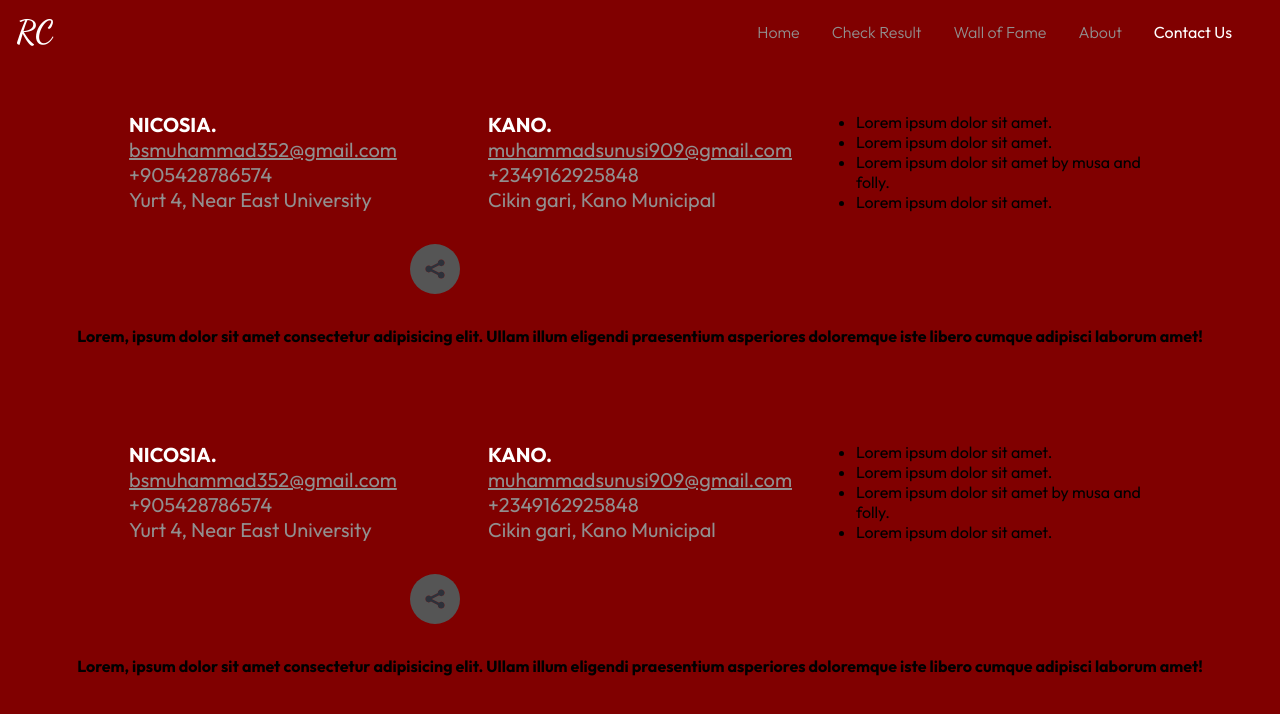
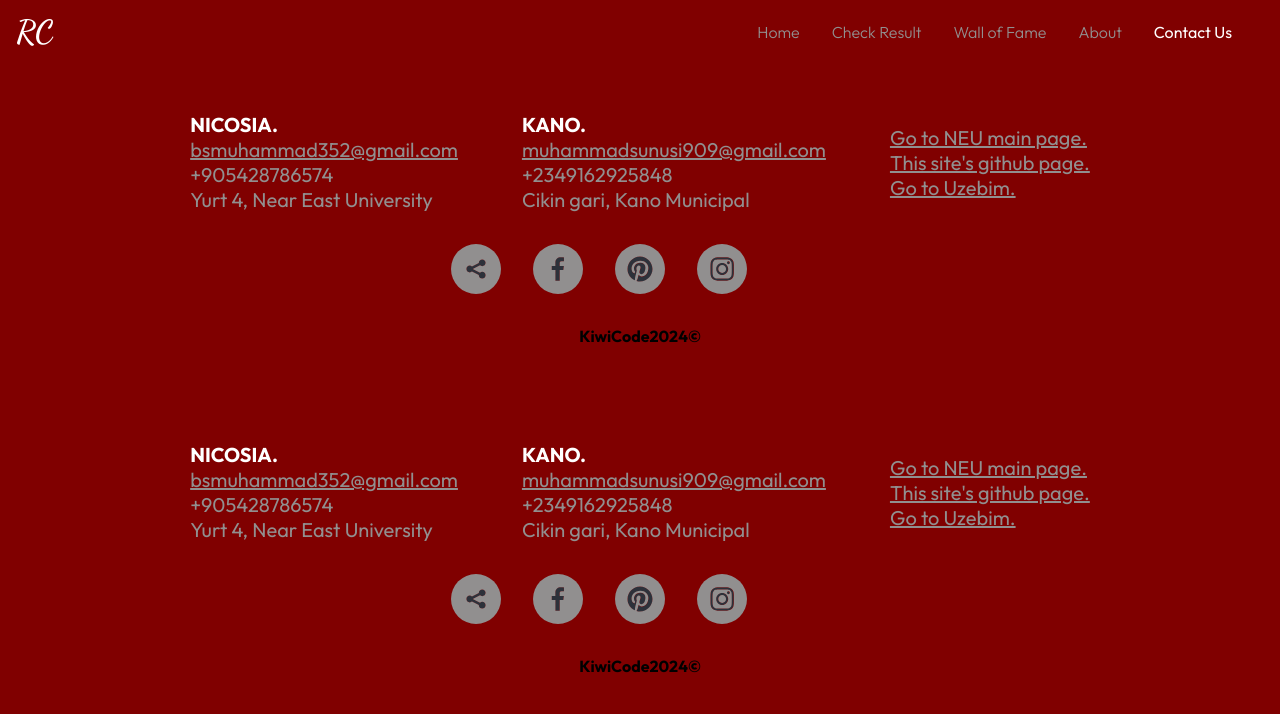
Before and after one commit to muhammad1966/ResultChecker, a React (Create React App) app: page /footer in a window 1280 px wide. Shown: the top 714 px of the page. Built offline with nearby package versions, Linux system fonts and the light colour scheme.

Commit message:
tue-28th-5-2024-1

```diff
--- a/src/components/footer/Footer.jsx
+++ b/src/components/footer/Footer.jsx
@@ -27,23 +27,23 @@ export const Footer = () => {
         </div>
         <div>
           <ul>
-            <li>Lorem ipsum dolor sit amet.</li>
-            <li>Lorem ipsum dolor sit amet.</li>
-            <li>Lorem ipsum dolor sit amet by musa and folly.</li>
-            <li>Lorem ipsum dolor sit amet.</li>
+            <a href='https://neu.edu.tr/?lang=en'>Go to NEU main page.</a>
+            <br />
+            <a href='https://github.com/muhammad1966/ResultChecker'>This site's github page.</a>
+            <br />
+            <a href='https://uzebim.neu.edu.tr/'>Go to Uzebim.</a>
           </ul>
         </div>
       </div>
       <div className='app-footer_logos'>
-          <SocialIcon className="socicon"  bgColor='#555555' fgColor='#2D313A' url='www.x.com' href='www.x.com' />
-          <SocialIcon className="socicon"  bgColor='#555555' fgColor='#2D313A' url='www.facebook.com'/>
-          <SocialIcon className="socicon"  bgColor='#555555' fgColor='#2D313A' url='www.pinterest.com'/>
-          <SocialIcon className="socicon"  bgColor='#555555' fgColor='#2D313A' url='www.tiktok.com'/>
-          <SocialIcon className="socicon"  bgColor='#555555' fgColor='#2D313A' url='www.instagram.com'/>
-          <SocialIcon className="socicon"  bgColor='#555555' fgColor='#2D313A'  url='www.linkedin.com'/>
+          <SocialIcon className="socicon"  bgColor='#918f8f' fgColor='#2D313A' url='https://x.com/MuhammadSung' />
+          <SocialIcon className="socicon"  bgColor='#918f8f' fgColor='#2D313A' url='https://www.facebook.com/muhd.sunusi.925'/>
+          <SocialIcon className="socicon"  bgColor='#918f8f' fgColor='#2D313A' url='https://www.pinterest.com/bsmuhammad352/'/>
+          <SocialIcon className="socicon"  bgColor='#918f8f' fgColor='#2D313A' url='https://www.instagram.com/sanusi.muhammadbello/'/>
+          <SocialIcon className="socicon"  bgColor='#918f8f' fgColor='#2D313A'  url='www.linkedin.com'/>
       </div>
       <div className='app-footer_copy'>
-       <h4> Lorem, ipsum dolor sit amet consectetur adipisicing elit. Ullam illum eligendi praesentium asperiores doloremque iste libero cumque adipisci laborum amet!</h4>
+       <h4>KiwiCode2024©</h4>
       </div>
     </div>
   )
--- a/src/components/footer/footer.css
+++ b/src/components/footer/footer.css
@@ -62,7 +62,7 @@
     text-align: center;
 }
 
-@media screen and (max-width:600px){
+@media screen and (max-width:800px){
     .socicon{
         margin: 0 0.3rem !important;
 
```
